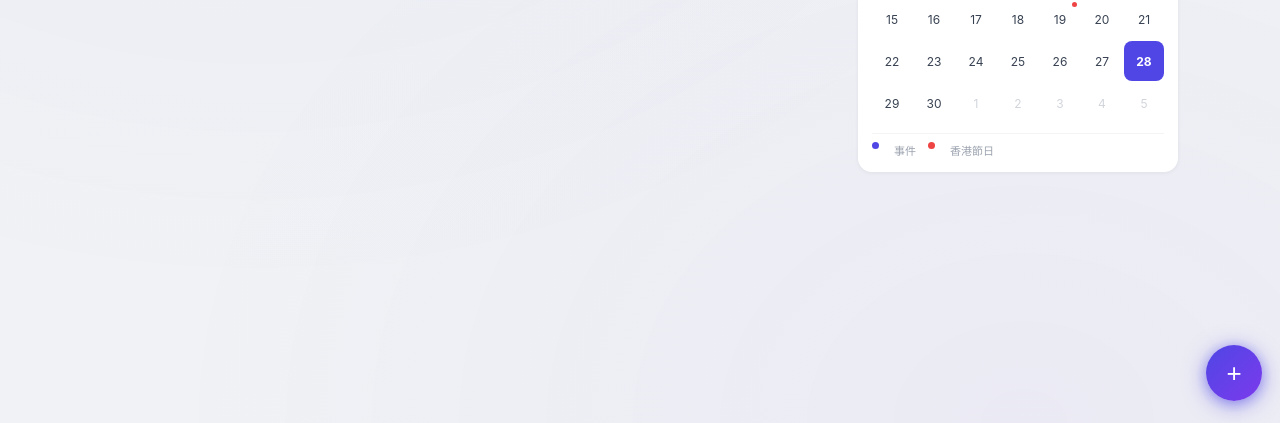
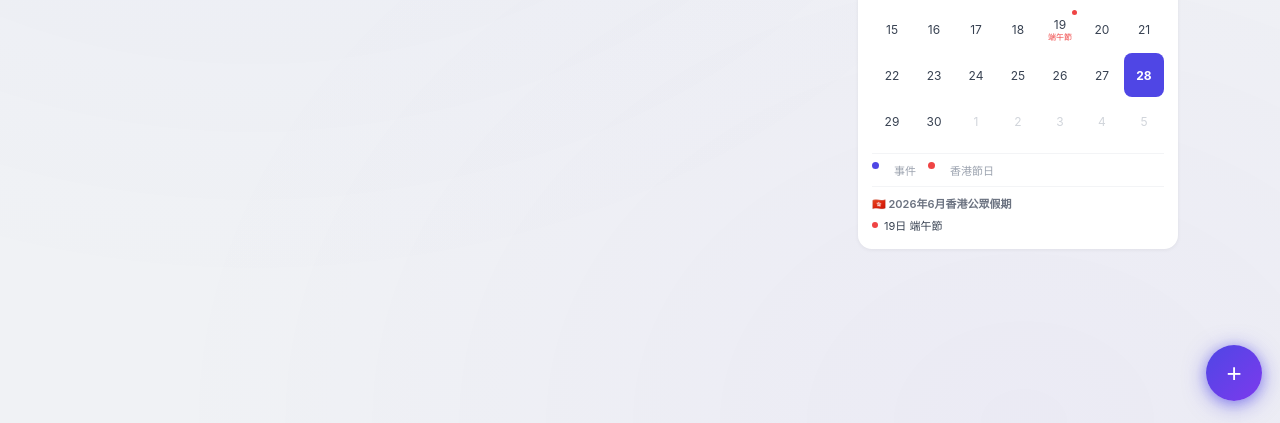
Before and after one commit to ken851004-afk/family-reminder-cloud, a plain HTML site: page index.html in a window 1280 px wide. Shown: the part 377-800 px from the top of the page. Drawn offline with Linux system fonts and the light colour scheme; no server answers.

Commit message:
feat: show HK holiday names in calendar cells + holiday list below calendar

```diff
--- a/index.html
+++ b/index.html
@@ -233,18 +233,24 @@ body::before { content:''; position:fixed; top:0; left:0; right:0; bottom:0; bac
 .cal-weekdays span { font-weight:600; }
 .cal-weekend { color:#ef4444 !important; }
 .cal-days { display:grid; grid-template-columns:repeat(7,1fr); gap:2px; }
-.cal-day { aspect-ratio:1; display:flex; align-items:center; justify-content:center; font-size:12px; border-radius:8px; cursor:pointer; position:relative; color:#374151; min-height:34px; }
+.cal-day { display:flex; flex-direction:column; align-items:center; justify-content:center; font-size:12px; border-radius:8px; cursor:pointer; position:relative; color:#374151; min-height:44px; padding:2px 0; }
 .cal-day:hover { background:#f3f4f6; }
 .cal-day.today { background:#4f46e5; color:#fff; font-weight:700; }
 .cal-day.other-month { color:#d1d5db; }
 .cal-day.has-event::after { content:''; position:absolute; bottom:4px; width:5px; height:5px; border-radius:50%; background:#4f46e5; }
 .cal-day.hk-holiday::before { content:''; position:absolute; top:3px; right:3px; width:5px; height:5px; border-radius:50%; background:#ef4444; }
+.cal-holiday-name { display:block; font-size:8px; line-height:1.1; color:#ef4444; margin-top:1px; overflow:hidden; text-overflow:ellipsis; white-space:nowrap; }
 .cal-day.today.has-event::after { background:#fff; }
 .cal-day.today.hk-holiday::before { background:#fca5a5; }
 .cal-legend { display:flex; gap:12px; font-size:11px; color:#9ca3af; margin-top:10px; padding-top:8px; border-top:1px solid #f3f4f6; }
 .cal-dot { display:inline-block; width:7px; height:7px; border-radius:50%; margin-right:3px; vertical-align:middle; }
 .cal-dot-event { background:#4f46e5; }
 .cal-dot-hk { background:#ef4444; }
+.cal-holiday-list { margin-top:8px; padding-top:8px; border-top:1px solid #f3f4f6; }
+.cal-holiday-list-title { font-size:11px; font-weight:600; color:#6b7280; margin-bottom:4px; }
+.cal-holiday-item { display:flex; align-items:center; gap:6px; font-size:11px; padding:2px 0; color:#374151; }
+.cal-holiday-item .hk-dot { width:6px; height:6px; border-radius:50%; background:#ef4444; flex-shrink:0; }
+.cal-holiday-item.today-hk { background:#fef2f2; border-radius:4px; padding:2px 4px; }
 
 .date-sep { display:flex; align-items:center; gap:8px; margin:14px 0 6px; font-size:12px; font-weight:600; color:#4f46e5; }
 .date-sep::before, .date-sep::after { content:''; flex:1; height:1px; background:#e5e7eb; }
@@ -359,6 +365,7 @@ body::before { content:''; position:fixed; top:0; left:0; right:0; bottom:0; bac
           <span class="cal-dot cal-dot-event"></span> 事件
           <span class="cal-dot cal-dot-hk"></span> 香港節日
         </div>
+        <div id="cal-holiday-list" class="cal-holiday-list"></div>
       </div>
     </div>
   </div>
@@ -1050,7 +1057,8 @@ function renderCalendar() {
     if (eventDates[ds]) cls += ' has-event';
     if (HK_HOLIDAYS[ds]) cls += ' hk-holiday';
     var titleAttr = HK_HOLIDAYS[ds] ? ' title="'+HK_HOLIDAYS[ds]+'"' : '';
-    html += '<div class="'+cls+'"'+titleAttr+' onclick="calGoToDate(\''+ds+'\')">'+d+'</div>';
+    var holidayHtml = HK_HOLIDAYS[ds] ? '<span class="cal-holiday-name">'+HK_HOLIDAYS[ds]+'</span>' : '';
+    html += '<div class="'+cls+'"'+titleAttr+' onclick="calGoToDate(\''+ds+'\')">'+d+holidayHtml+'</div>';
   }
   // Next month head
   var total = startDay + daysInMonth;
@@ -1060,6 +1068,27 @@ function renderCalendar() {
     html += '<div class="'+cls+'">'+i+'</div>';
   }
   daysEl.innerHTML = html;
+  // Render holiday list for current month
+  var holidayListEl = document.getElementById('cal-holiday-list');
+  if (holidayListEl) {
+    var monthStr = calYear+'-'+String(calMonth+1).padStart(2,'0');
+    var holidays = [];
+    for (var ds in HK_HOLIDAYS) {
+      if (ds.substring(0, 7) === monthStr) holidays.push({ date: ds, name: HK_HOLIDAYS[ds] });
+    }
+    holidays.sort(function(a,b) { return a.date.localeCompare(b.date); });
+    if (holidays.length) {
+      var listHtml = '<div class="cal-holiday-list-title">🇭🇰 '+calYear+'年'+(calMonth+1)+'月香港公眾假期</div>';
+      holidays.forEach(function(h) {
+        var d = parseInt(h.date.substring(8,10));
+        var isToday = h.date === todayStr;
+        listHtml += '<div class="cal-holiday-item'+(isToday?' today-hk':'')+'"><span class="hk-dot"></span> '+d+'日 '+h.name+'</div>';
+      });
+      holidayListEl.innerHTML = listHtml;
+    } else {
+      holidayListEl.innerHTML = '';
+    }
+  }
 }
 function calPrevMonth() {
   calMonth--;
```
